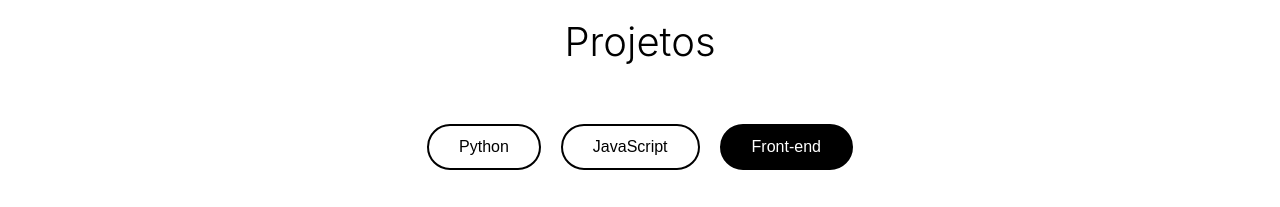
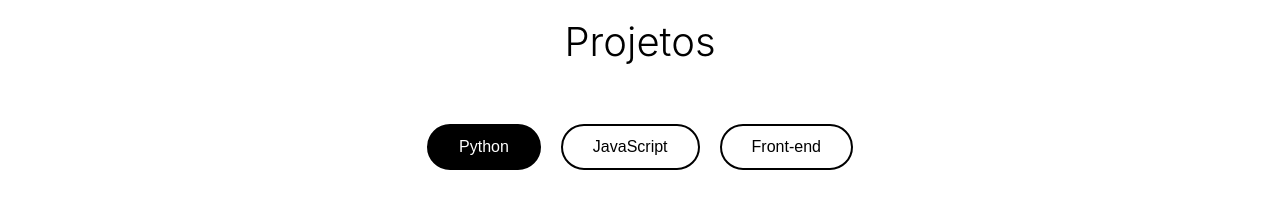
Before and after one commit to xManoelx/Portifolio-de-projetos, a plain HTML site: page index.html in a window 1280 px wide. Shown: the part 880-1087 px from the top of the page. Drawn offline with Linux system fonts and the light colour scheme.

Commit message:
mostra python assim que abrir

```diff
--- a/index.html
+++ b/index.html
@@ -59,9 +59,9 @@
 
             <!-- Abas -->
             <div class="tabs-container">
-                <button class="tab-button" onclick="showTab('python')">Python</button>
+                <button class="tab-button active" onclick="showTab('python')">Python</button>
                 <button class="tab-button" onclick="showTab('javascript')">JavaScript</button>
-                <button class="tab-button active" onclick="showTab('frontend')">Front-end</button>
+                <button class="tab-button" onclick="showTab('frontend')">Front-end</button>
             </div>
 
         <!-- Conteúdo das Abas -->
```
